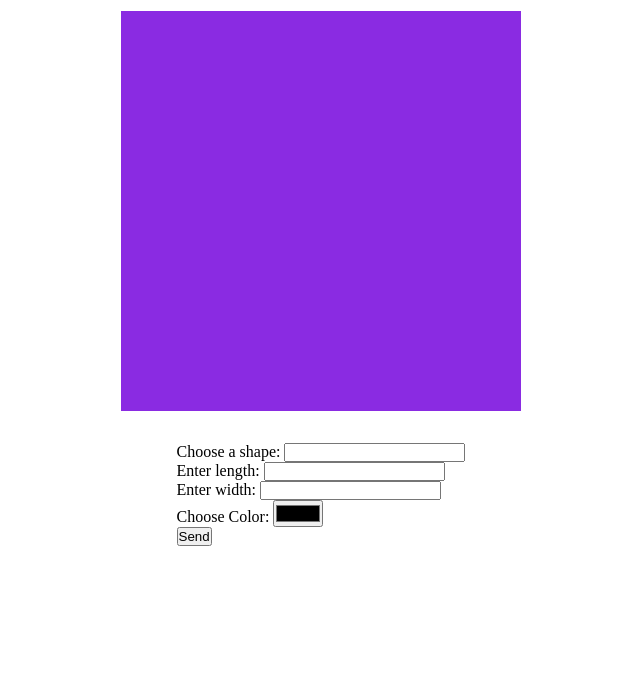
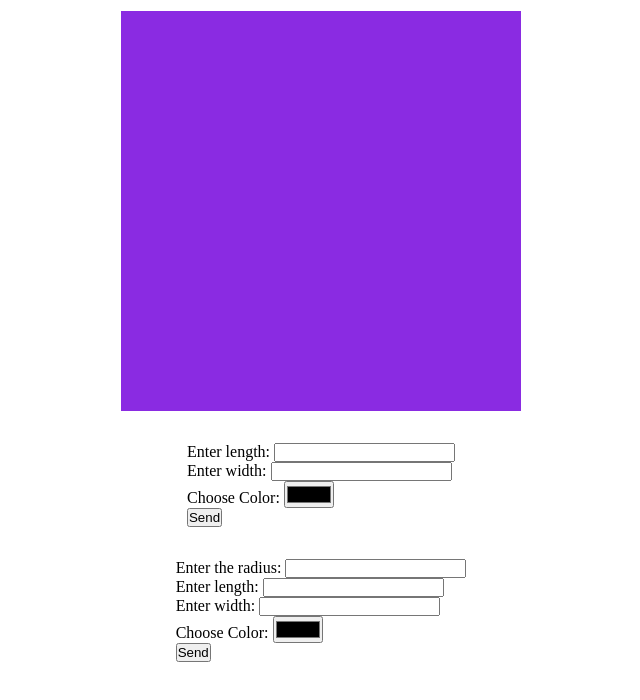
Before and after one commit to Abdullah73k/Canvas-Assignment, a plain HTML site: page index.html in a window 1280 px wide. Shown: the part 74-774 px from the top of the page, without its empty margins (319-959 px from the left). Drawn offline with Linux system fonts and the light colour scheme.

Commit message:
circle class plus input created

```diff
--- a/JS/app.js
+++ b/JS/app.js
@@ -30,4 +30,22 @@ class Rectangle {
 		this.width = width;
 		this.color = color;
 	}
+
+	draw(ctx) {
+		ctx.fillStyle = this.color;
+        ctx.fillRect(this.positionX, this.positionX, this.width, this.height);
+	}
 }
+
+class Circle {
+	constructor(positionX, positionY, radius, color) {
+		this.positionX = positionX;
+		this.positionY = positionY;
+		this.radius = radius;
+		this.color = color;
+	}
+
+	draw(ctx) {
+
+	}
+}
--- a/index.html
+++ b/index.html
@@ -10,29 +10,50 @@
 		<main>
 			<h1>DRAWING BOARD</h1>
 			<canvas id="canvas"></canvas>
-			<form id="form">
+			<form id="form" class="rectangle">
+
 				<div class="input-container">
-					<label for="shape"> Choose a shape:</label>
-					<input type="text" name="shape" id="shape" required />
+					<label for="length"> Enter length:</label>
+					<input type="text" name="lengthR" id="length" required />
+				</div>
+
+				<div class="input-container">
+					<label for="width"> Enter width: </label>
+					<input type="text" name="widthR" id="width" required />
+				</div>
+
+				<div class="input-container">
+					<label for="color">Choose Color:</label>
+					<input type="color" name="colorR" id="color" />
+				</div>
+
+				<button type="submit">Send</button>
+			</form>
+
+			<form id="form" class="rectangle">
+				<div class="input-container">
+					<label for="shape"> Enter the radius:</label>
+					<input type="text" name="shapeC" id="shape" required />
 				</div>
 
 				<div class="input-container">
 					<label for="length"> Enter length:</label>
-					<input type="text" name="length" id="length" required />
+					<input type="text" name="lengthC" id="length" required />
 				</div>
 
 				<div class="input-container">
 					<label for="width"> Enter width: </label>
-					<input type="text" name="width" id="width" required />
+					<input type="text" name="widthC" id="width" required />
 				</div>
 
 				<div class="input-container">
 					<label for="color">Choose Color:</label>
-					<input type="color" name="color" id="color" />
+					<input type="color" name="colorC" id="color" />
 				</div>
 
 				<button type="submit">Send</button>
 			</form>
+
 		</main>
 		<script src="./JS/app.js"></script>
 	</body>
```
